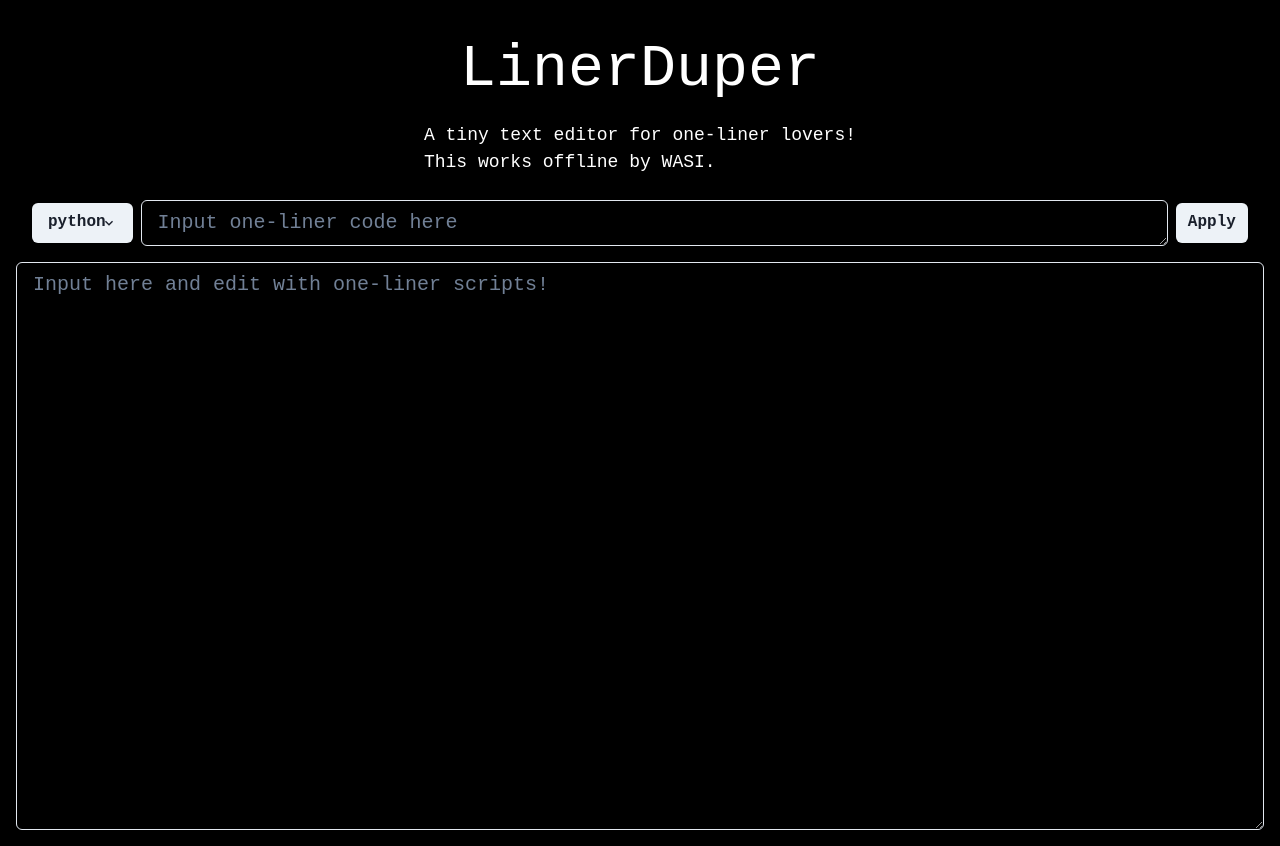
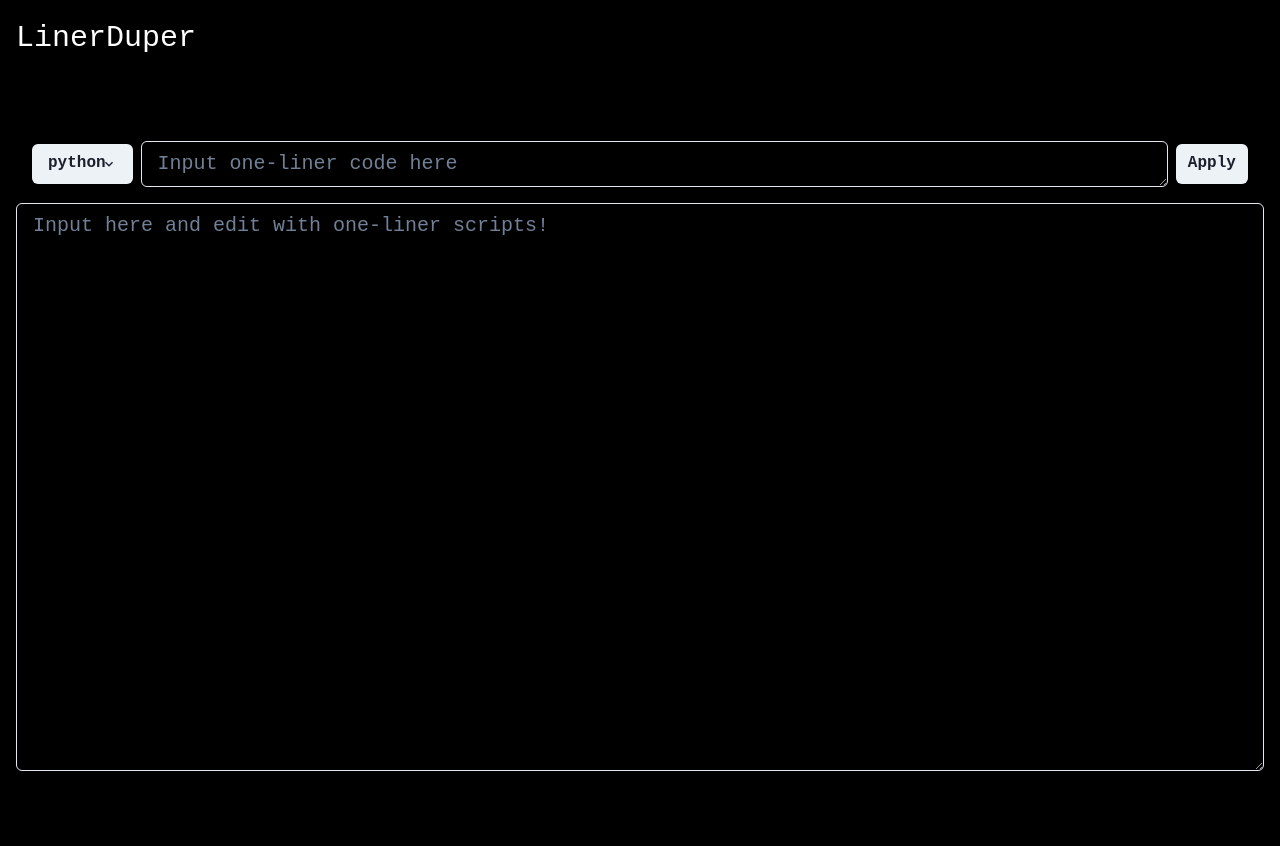
Before and after one commit to Syuparn/linerduper, a React (Vite) app: page / in a window 1280 px wide. After the commit the page ends 800 px from the top, so only its background shows below. Built offline with nearby package versions, Linux system fonts and the light colour scheme.

Commit message:
fix layout

```diff
--- a/src/App.tsx
+++ b/src/App.tsx
@@ -1,4 +1,4 @@
-import { HStack, Text, VStack } from '@chakra-ui/react'
+import { HStack, Text } from '@chakra-ui/react'
 import { useState } from 'react'
 import ApplyButton from './components/ApplyButton'
 import CodeArea from './components/CodeArea'
@@ -35,24 +35,12 @@ function App() {
       <SourceContext.Provider value={{source: sourceCode, setSource: setSourceCode}}>
         <StdinContext.Provider value={{stdin: text, setStdin: setText}}>
           <CommandContext.Provider value={{command: command, setCommand: setCommand}}>
-            <VStack
-              justify='center'
-              padding='0.5rem'
+            <Text
+              fontSize='3xl'
+              paddingBottom='4rem'
             >
-              <Text
-                fontSize='6xl'
-                text-align='center'
-              >
-                LinerDuper
-              </Text>
-              <Text
-                fontSize='lg'
-                text-align='center'
-              >
-                A tiny text editor for one-liner lovers!<br />
-                This works offline by WASI.
-              </Text>
-            </VStack>
+              LinerDuper
+            </Text>
 
             <HStack
               justify='center'
```
